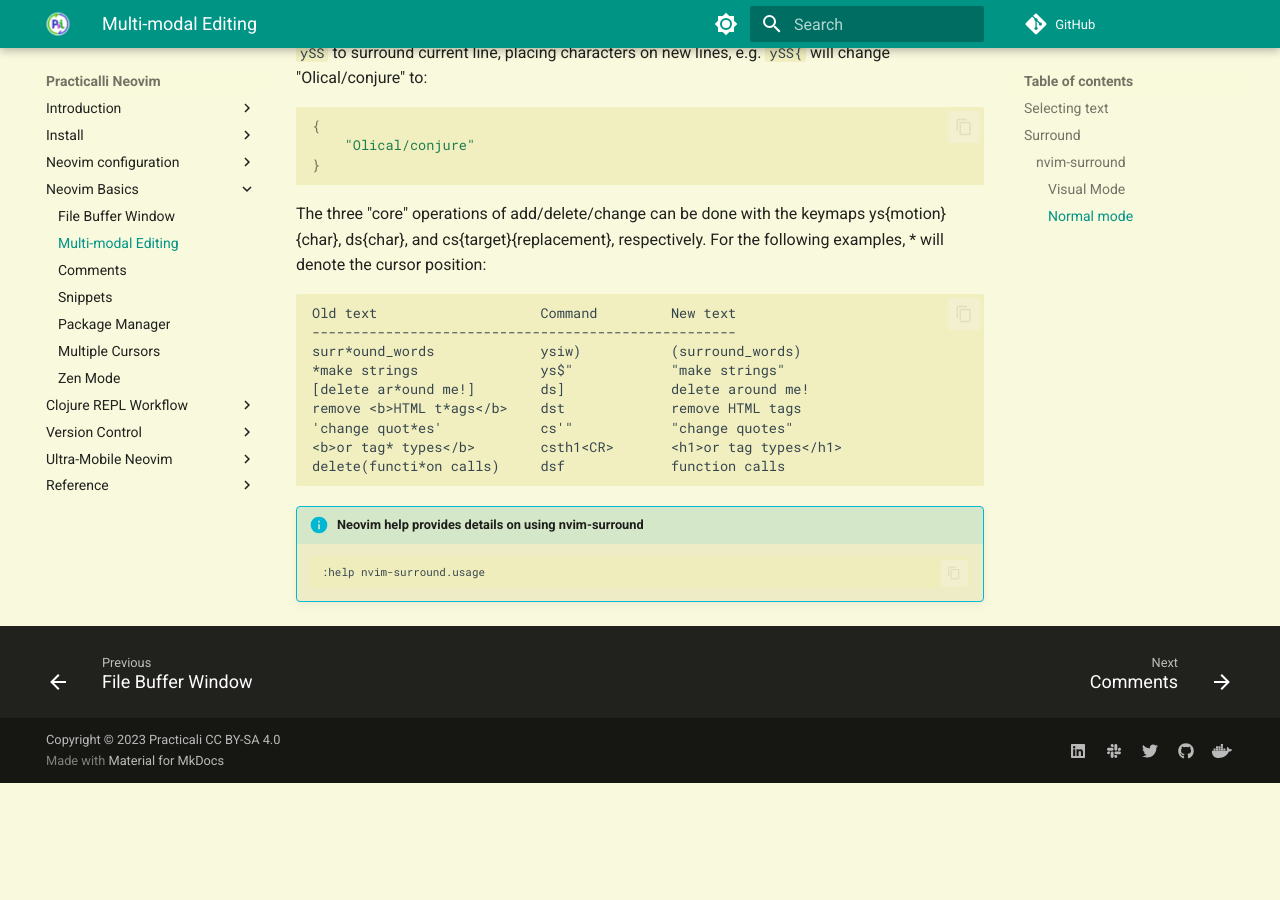
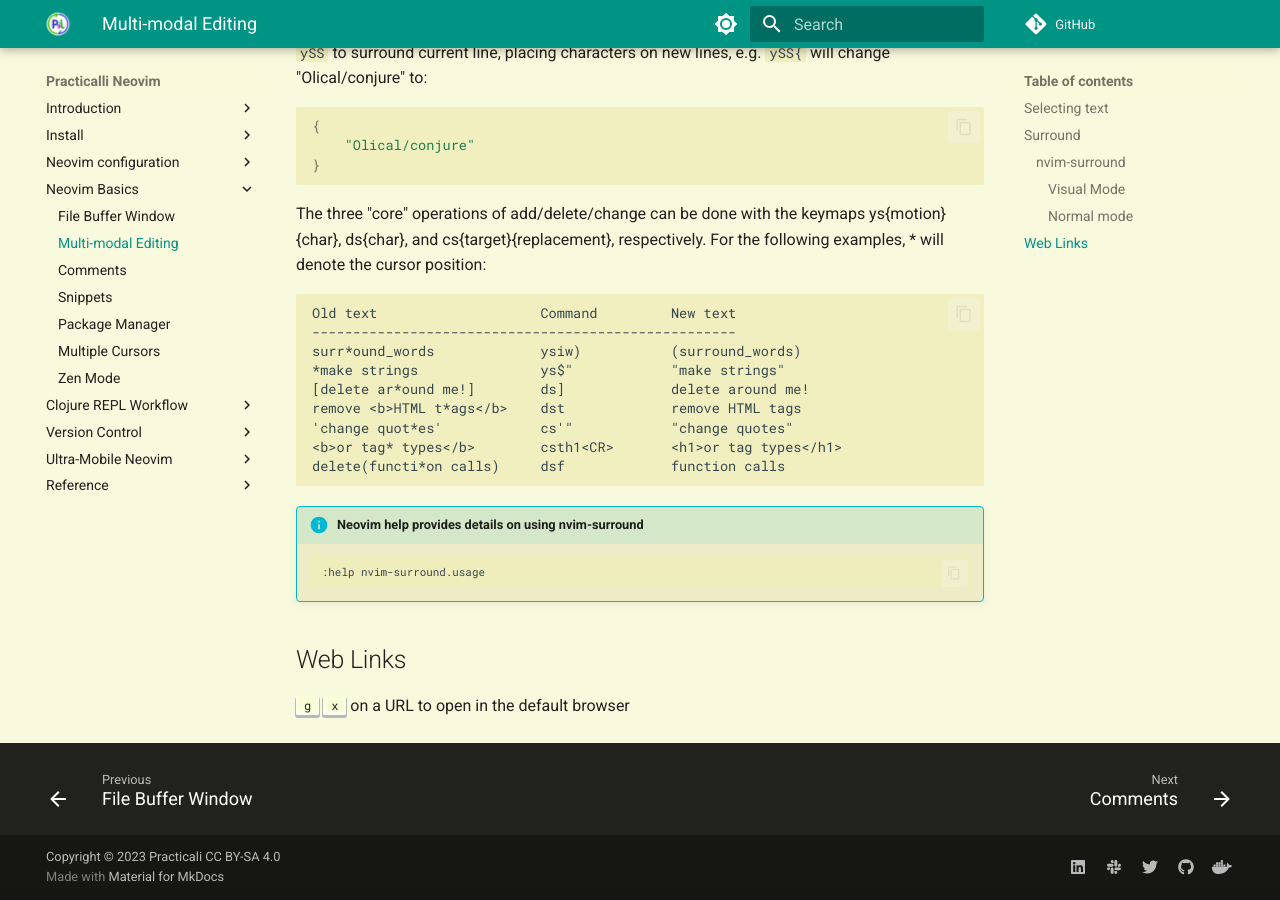
Before and after one commit to practicalli/neovim, an MkDocs documentation site: the page built from docs/neovim-basics/multi-modal-editing.md, in a window 1280 px wide and 900 px high, scrolled down 1144 px. Built offline with MkDocs 1.6.1 and Material for MkDocs 9.7.7, drawn with Linux system fonts in a browser that asks for light colours; plug-ins that fetch from the network failed and are left out; comment, search, counter and statistics services are not loaded; before the commit the page ends 1927 px from its top, so only the background shows below that.

Commit message:
basics: open web links
Signed-off-by: John Practicalli <250870+practicalli-john@users.noreply.github.com>

````diff
--- a/docs/neovim-basics/multi-modal-editing.md
+++ b/docs/neovim-basics/multi-modal-editing.md
@@ -63,3 +63,7 @@
     ```neovim
     :help nvim-surround.usage
     ```
+
+## Web Links
+
+++"g"++ ++"x"++ on a URL to open in the default browser
````
